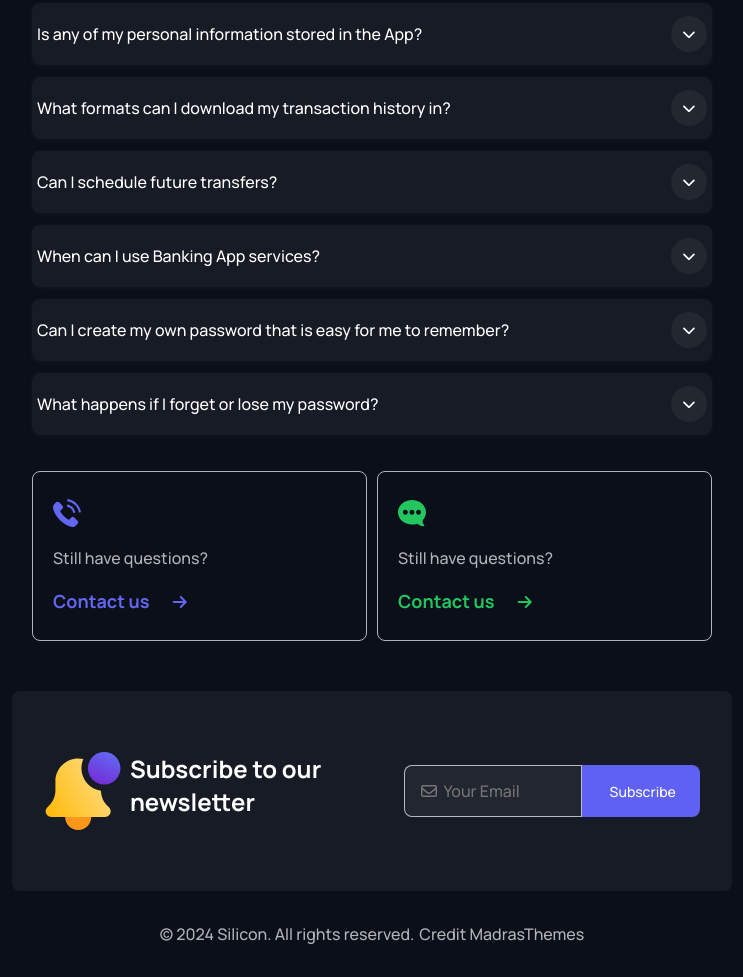
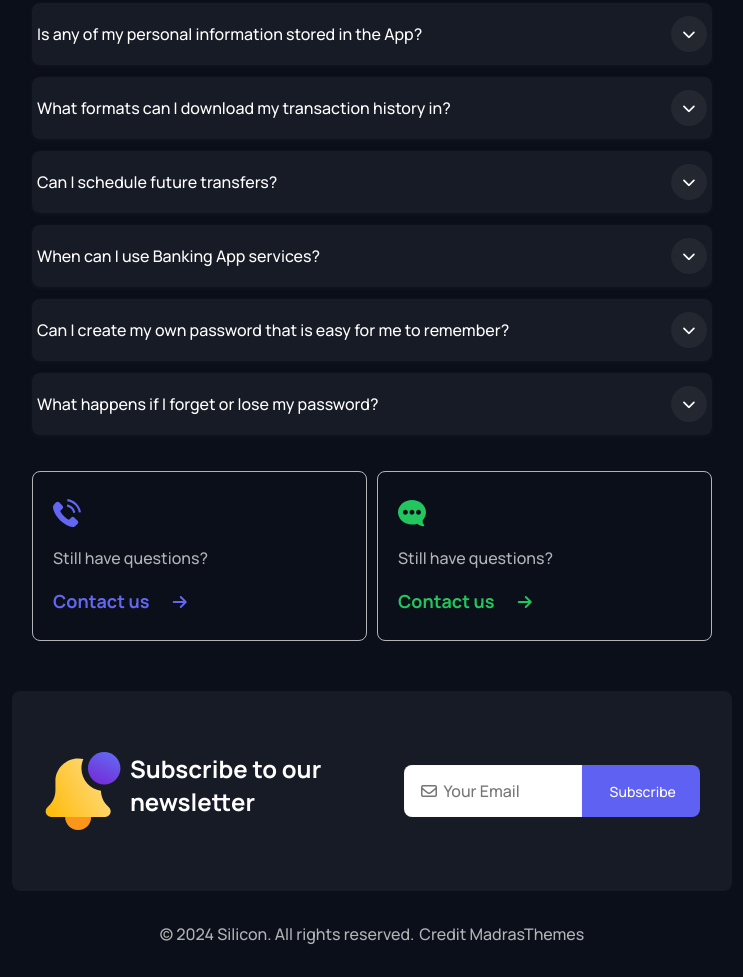
Before and after one commit to EmanuelGustafzon/School-assignment-HTML-CSS, a plain HTML site: page index.html in a window 1280 px wide. Shown: the part 2512-3489 px from the top of the page, without its empty margins (268-1011 px from the left). Drawn offline with Linux system fonts and the light colour scheme.

Commit message:
change color of input field

```diff
--- a/public/styles/components/subscribe.scss
+++ b/public/styles/components/subscribe.scss
@@ -21,7 +21,7 @@
         align-items: center;
     }
     input {
-        background-color: var(--bg-secondary);
+        background-color: $white;
         font: $m-text;
         height: 100%;
         width: 60%;
```
Also changed, not shown: public/styles/main.css, 1 other file.
